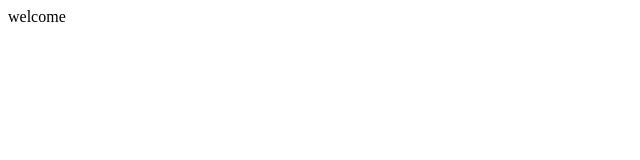
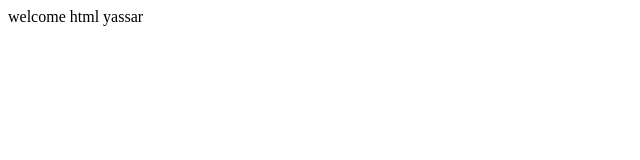
Before and after one commit to arfuu80/website, a plain HTML site: page home.html in a window 1280 px wide. Shown: the full height of the page, 0-640 px from the left. Drawn offline with Linux system fonts and the light colour scheme.

Commit message:
my changes

```diff
--- a/home.html
+++ b/home.html
@@ -6,6 +6,7 @@
     <title>Document</title>
 </head>
 <body>
-    welcome
+    welcome html
+    yassar
 </body>
 </html>
```
